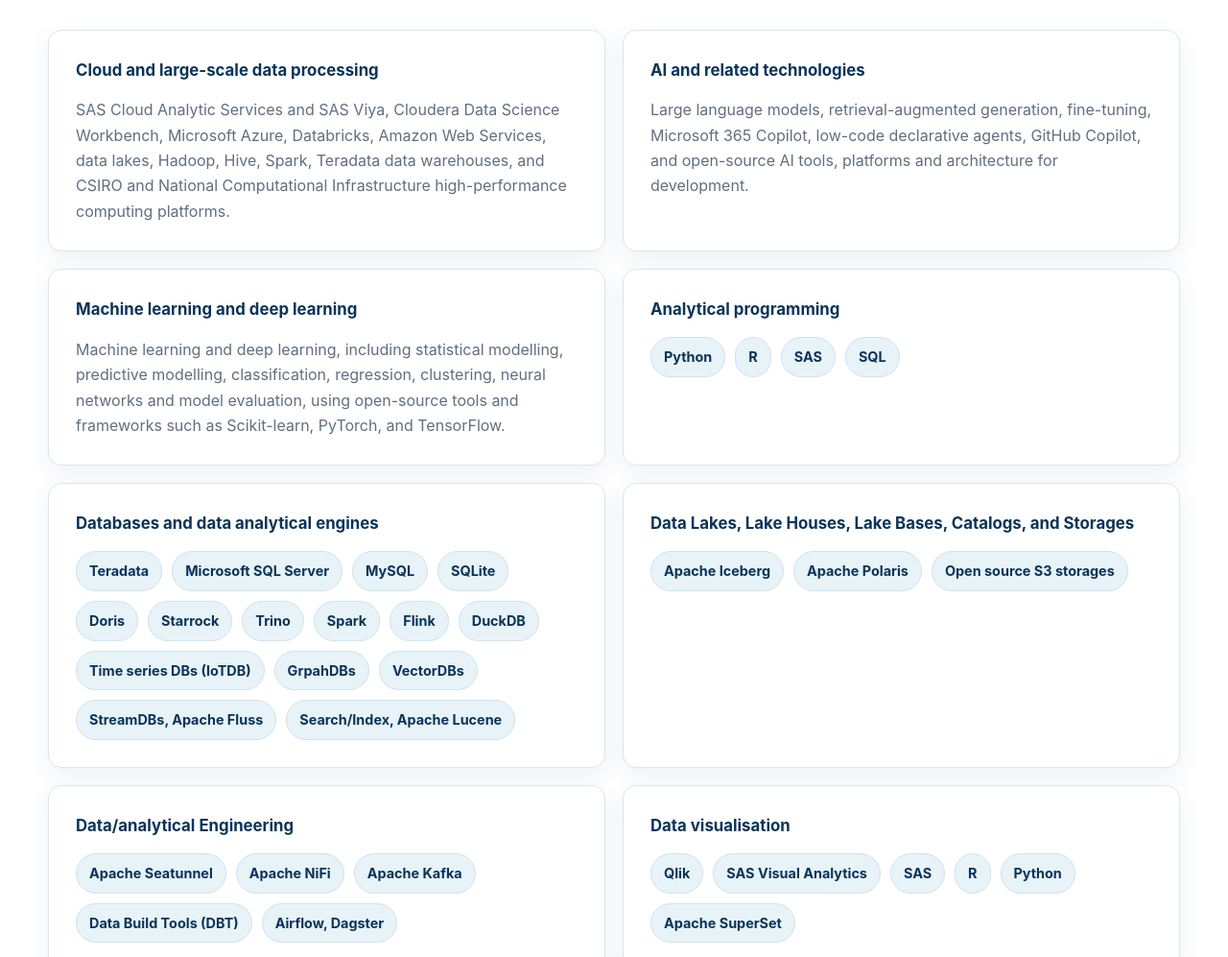
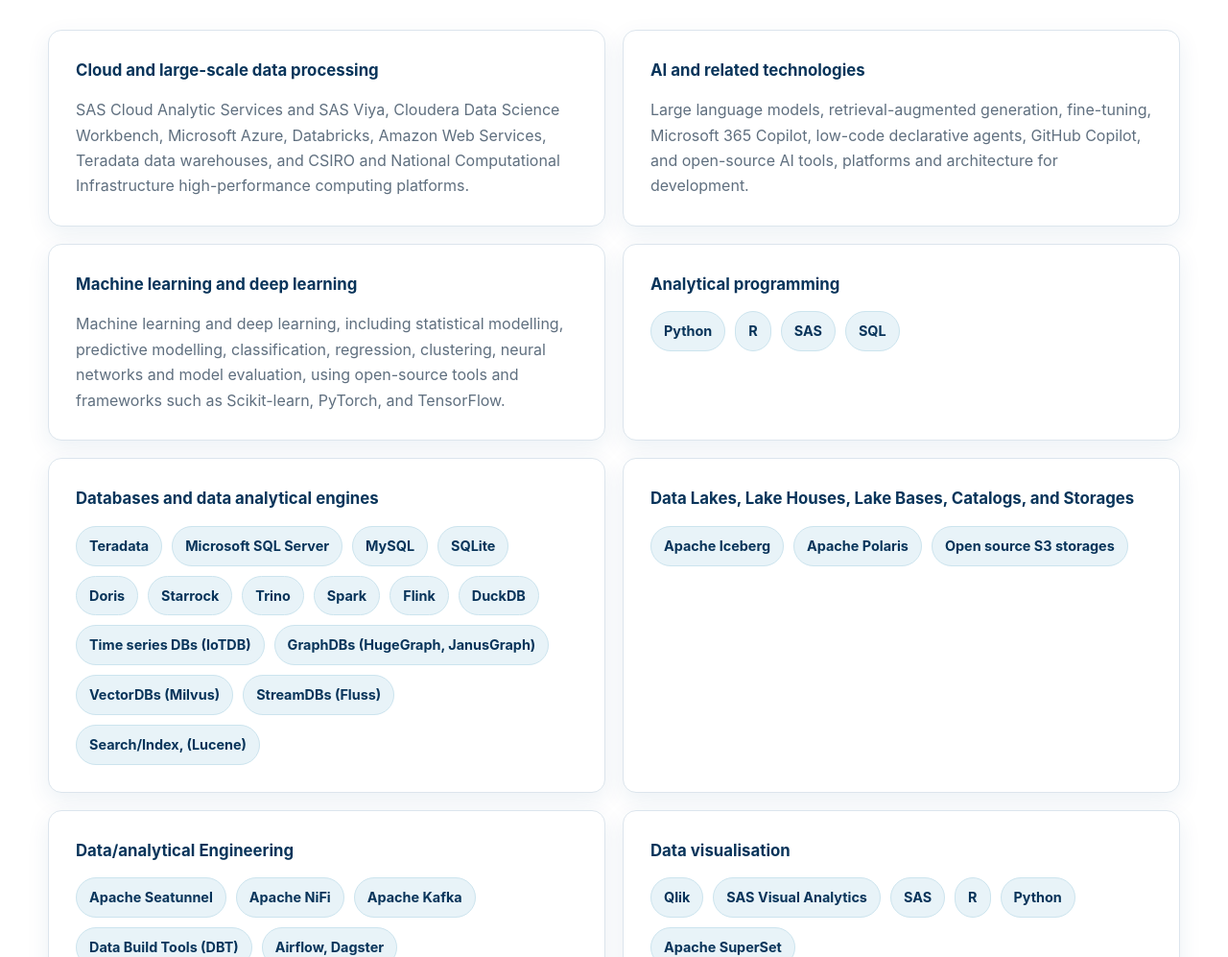
Before and after one commit to mdsumonshahriar/mdsumonshahriar.github.io, a plain HTML site: page index.html in a window 1280 px wide. Shown: the part 5365-6362 px from the top of the page at 96% size. Drawn offline with Linux system fonts and the light colour scheme.

Commit message:
Update index.html

```diff
--- a/index.html
+++ b/index.html
@@ -1181,8 +1181,7 @@
             <h3>Cloud and large-scale data processing</h3>
             <p>
               SAS Cloud Analytic Services and SAS Viya, Cloudera Data Science
-              Workbench, Microsoft Azure, Databricks, Amazon Web Services,
-              data lakes, Hadoop, Hive, Spark, Teradata data warehouses,
+              Workbench, Microsoft Azure, Databricks, Amazon Web Services, Teradata data warehouses,
               and CSIRO and National Computational Infrastructure
               high-performance computing platforms.
             </p>
@@ -1232,10 +1231,10 @@
               <li>Flink</li>
               <li>DuckDB</li>
               <li>Time series DBs (IoTDB)</li>
-              <li>GrpahDBs</li>
-              <li>VectorDBs</li>
-              <li>StreamDBs, Apache Fluss</li>
-              <li>Search/Index, Apache Lucene</li>
+              <li>GraphDBs (HugeGraph, JanusGraph)</li>
+              <li>VectorDBs (Milvus) </li>
+              <li>StreamDBs (Fluss) </li>
+              <li>Search/Index, (Lucene)</li>
 
             </ul>
           </article>
```
